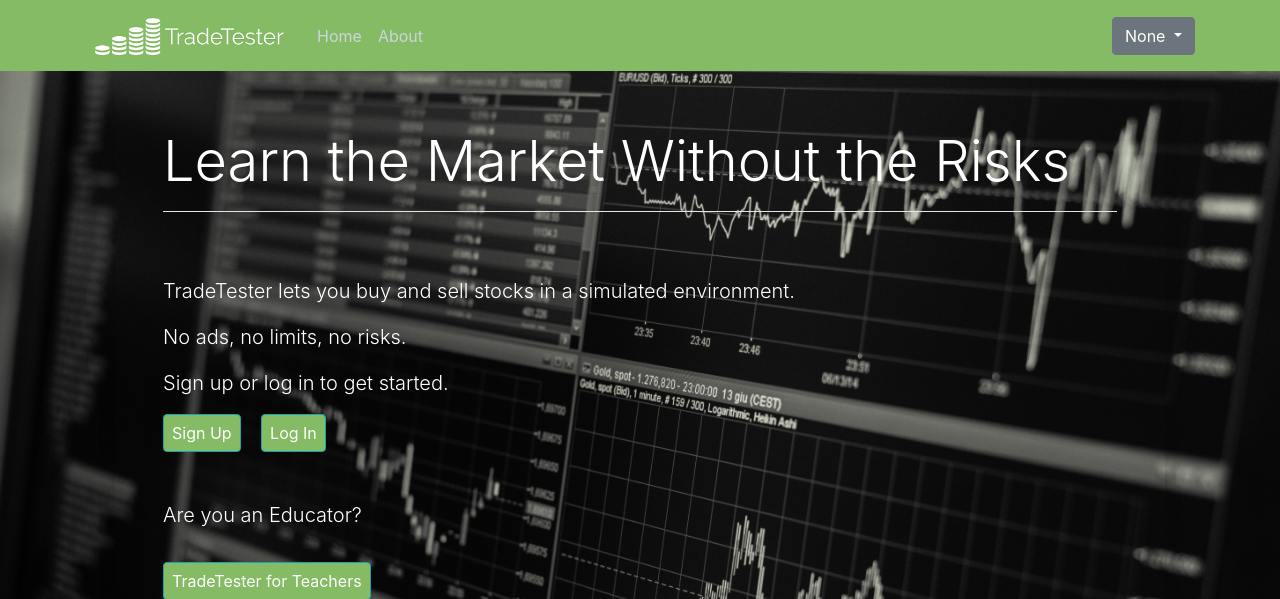
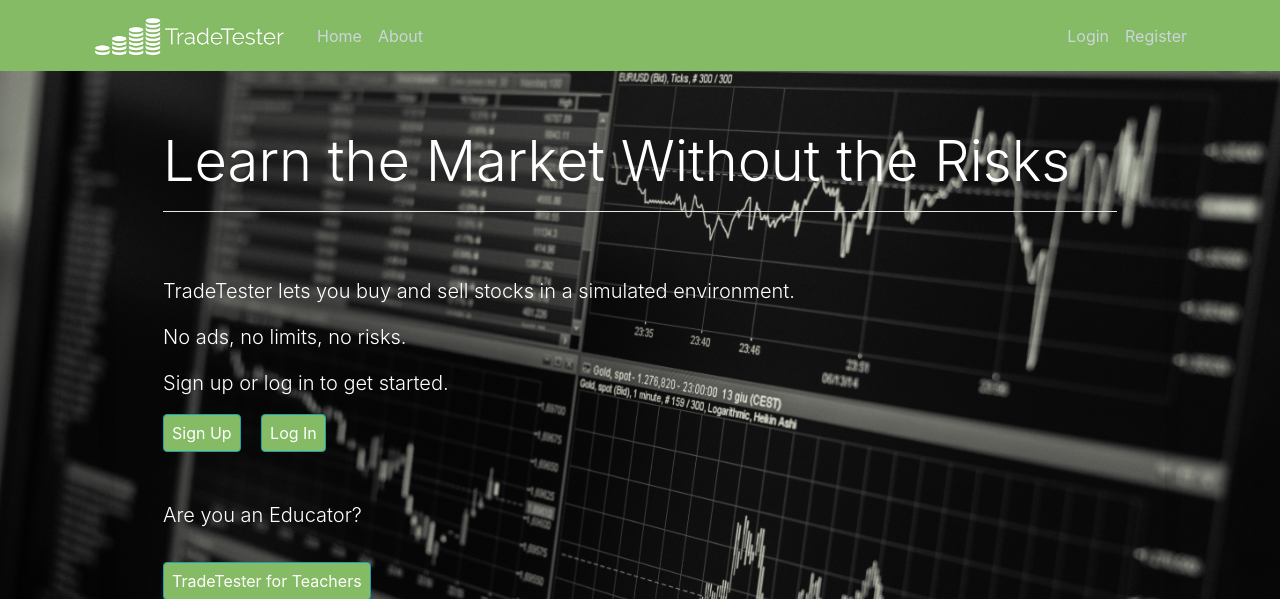
Before and after one commit to SnackKing/StockTrading, a Django app: page /landing/ in a window 1280 px wide. Shown: the top 599 px of the page. Run offline with Django 3.2, Linux system fonts and the light colour scheme; some libraries are stand-ins or nearby versions.

Commit message:
last minute navbar inconsistency fix

```diff
--- a/stocktrading/templates/stocktrading/base.html
+++ b/stocktrading/templates/stocktrading/base.html
@@ -53,7 +53,7 @@
 	        </div>
 	        <!-- Navbar Right Side -->
 	        <div class="navbar-nav">
-	          {% if user is None %}
+	          {% if name == None %}
 		          <a class="nav-item nav-link" href="{% url 'stocktrading-login' %}">Login</a>
 		          <a class="nav-item nav-link" href="{% url 'stocktrading-signup' %}">Register</a>
 	          {% else %}
```
